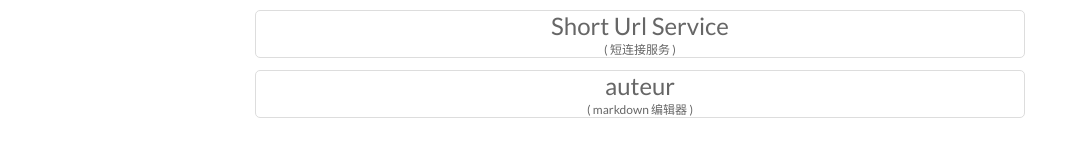
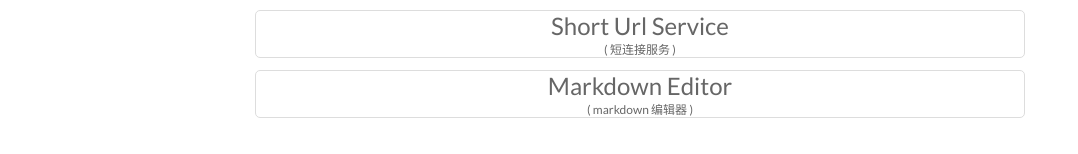
Before and after one commit to jswh/flip-homepage, a plain HTML site: page tools.html in a window 1280 px wide. Shown: the part 124-278 px from the top of the page, without its empty margins (0-1078 px from the left). Drawn offline with nearby package versions, Linux system fonts and the light colour scheme.

Commit message:
add name

```diff
--- a/tools.html
+++ b/tools.html
@@ -100,7 +100,7 @@
         <li> Short Url Service <span>短连接服务</span></li>
         </a>
         <a href="http://editor.jswh.me">
-        <li> auteur <span>markdown 编辑器</span></li>
+        <li> Markdown Editor <span>markdown 编辑器</span></li>
         </a>
     </ol>
 </body>
```
